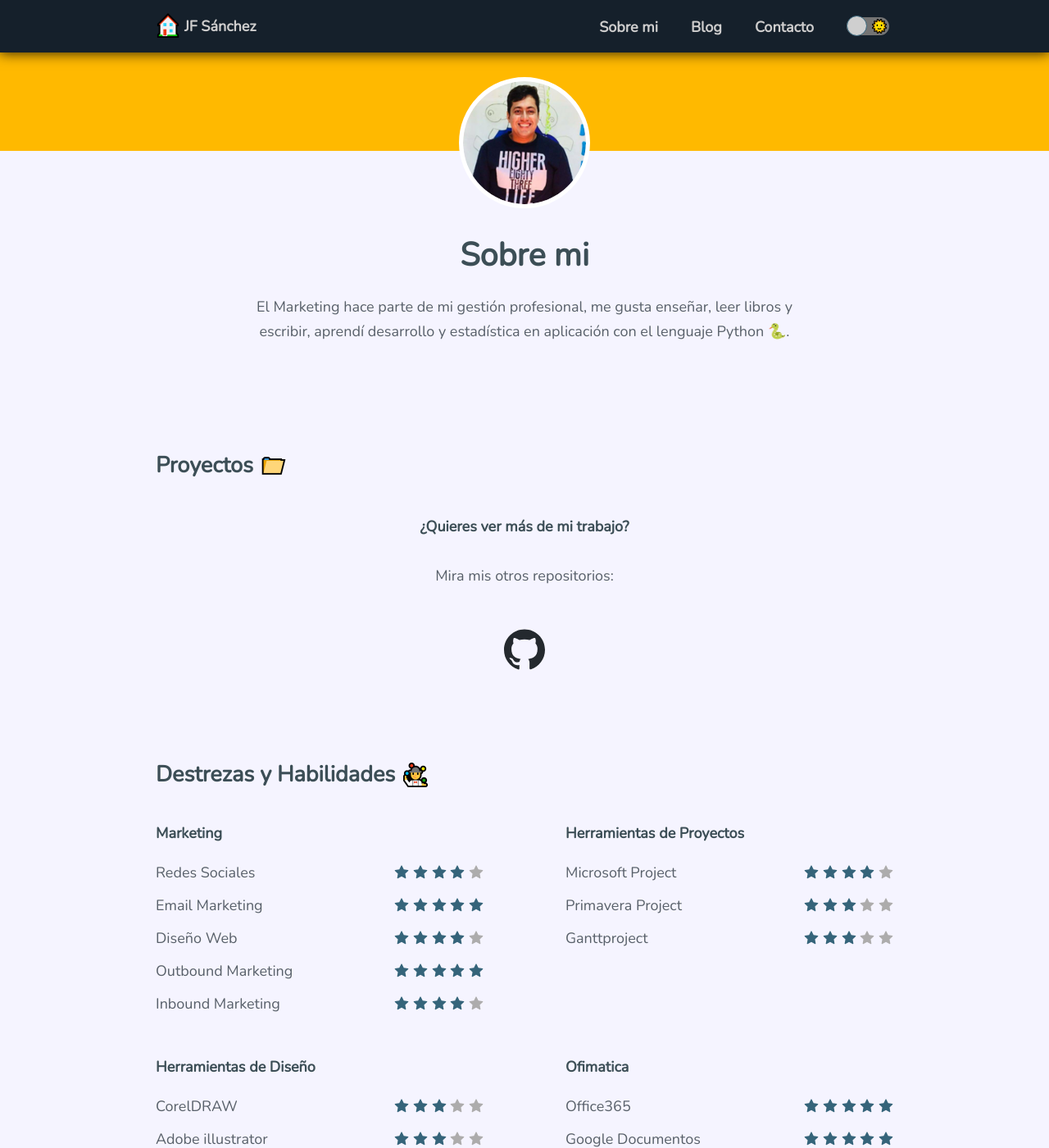
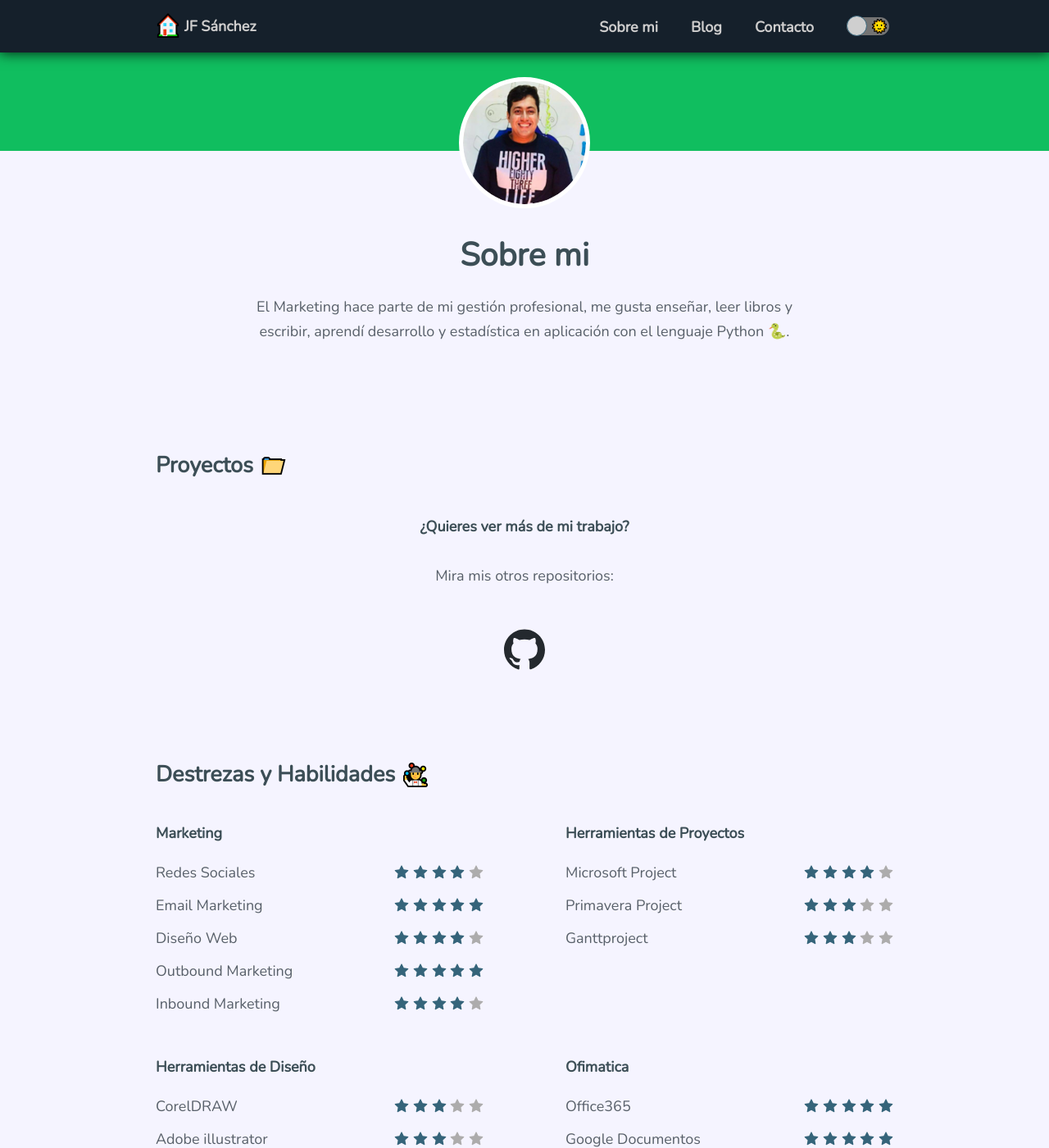
Before and after one commit to jfsanc/jfsanchez, a Jekyll site: the page built from _pages/experience.md, in a window 1280 px wide and 1400 px high. Shown: the whole window at 82% size. Built offline with Jekyll 4.4.1, drawn with Linux system fonts in a browser that asks for light colours.

Commit message:
Update index.scss

```diff
--- a/_sass/pages/index.scss
+++ b/_sass/pages/index.scss
@@ -60,7 +60,7 @@
     }
 
     align-items: center;
-    background-color: #ffb900;
+    background-color: rgb(16, 190, 95);
     //box-shadow: 0 0 5px 0 rgb(255, 255, 255);
     display: flex;
     flex-direction: column;
```
